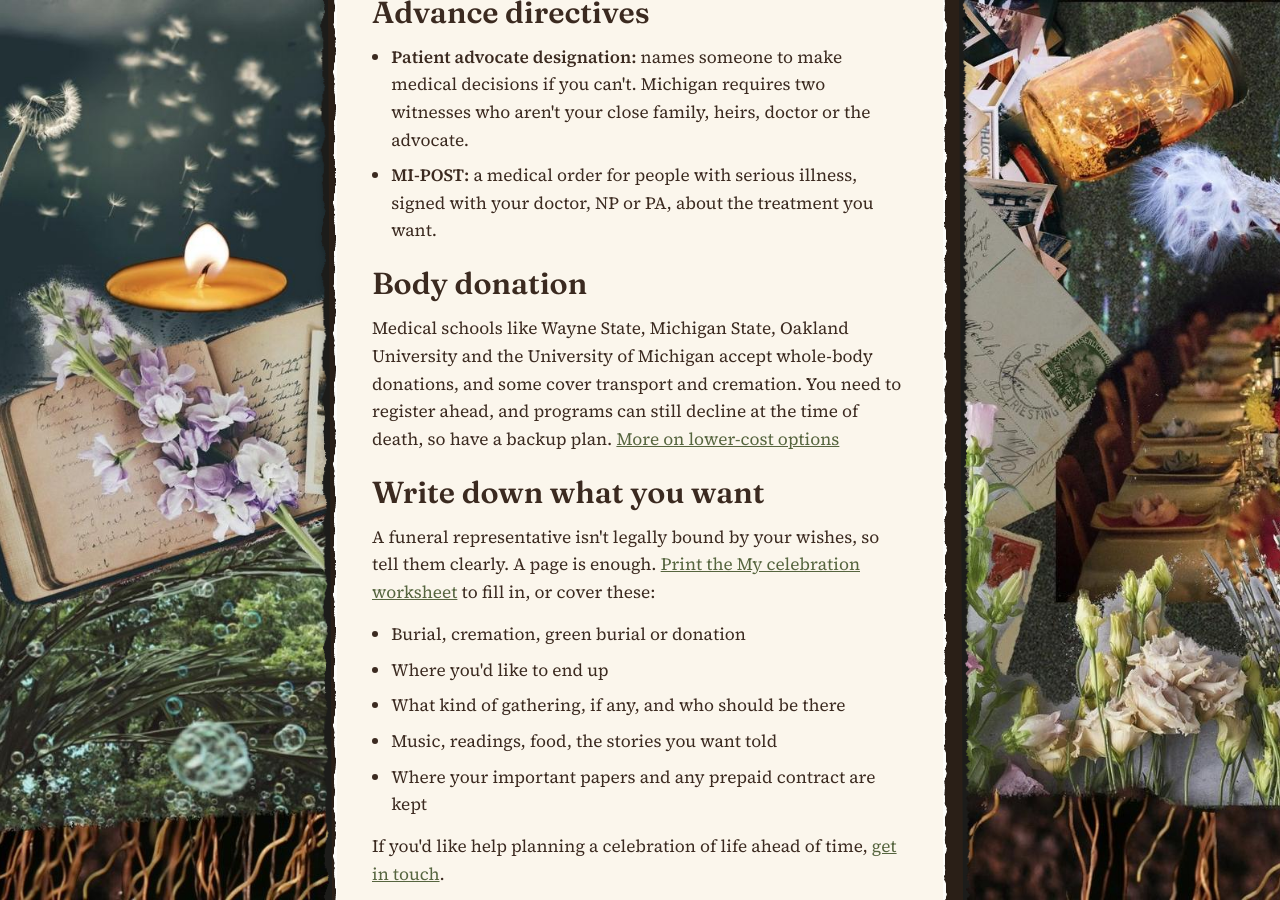
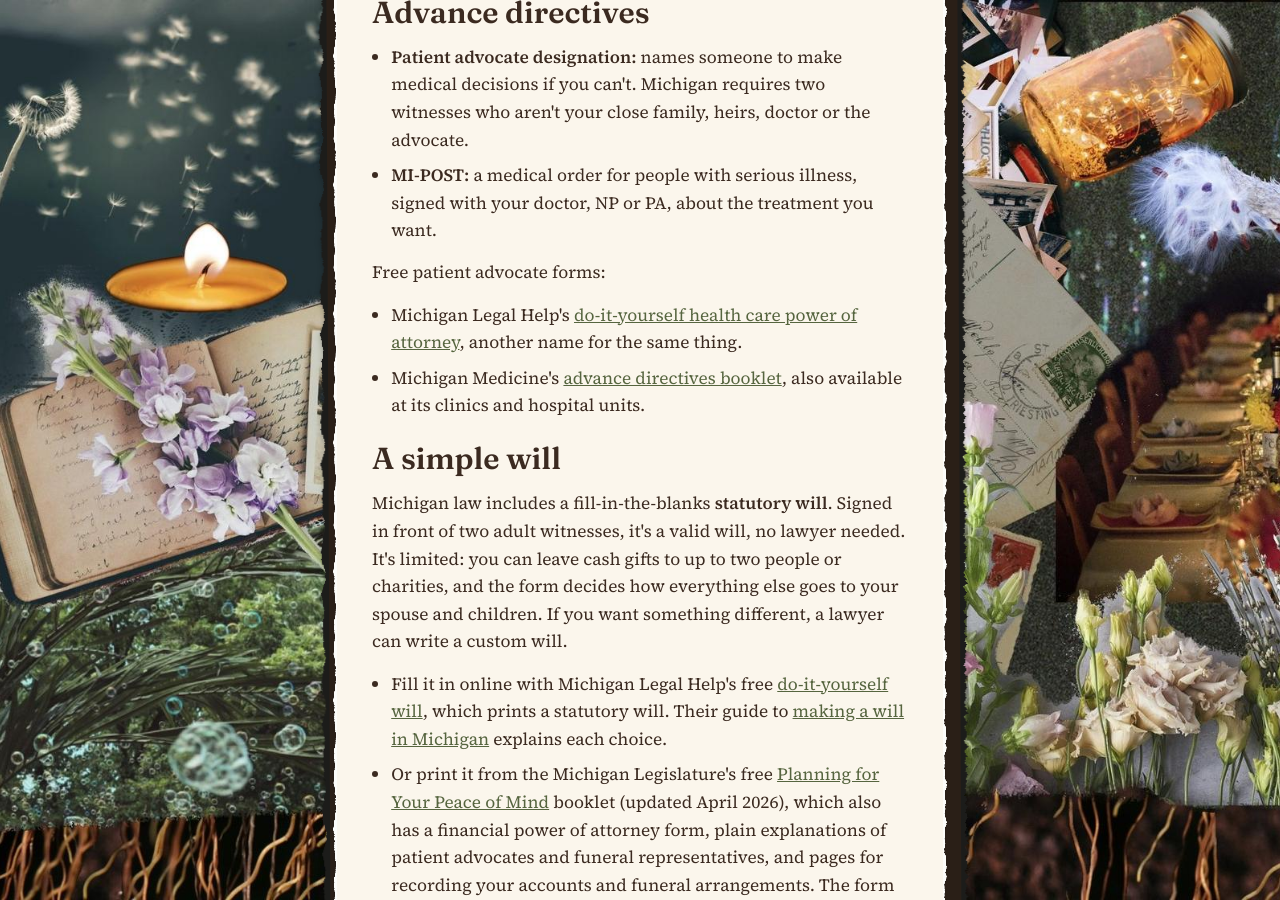
Before and after one commit to katekelley/graveandseed, a Jekyll site: the page built from resources/planning-ahead.html, in a window 1280 px wide and 900 px high, scrolled down 1526 px. Built offline with Jekyll 4.4.1, drawn with Linux system fonts in a browser that asks for light colours; some of the changed text lies outside the part shown.

Commit message:
Planning ahead: link free patient advocate forms and Michigan's statutory will
Adds Michigan Legal Help's DIY health care power of attorney and will tools,
Michigan Medicine's advance directives booklet, the Legislature's Planning for
Your Peace of Mind booklet (April 2026, includes the statutory will), and the
statute links for MCL 700.3206 and 700.2519. Notes there's still no official
funeral representative form.

Co-Authored-By: Claude Opus 5.5 <noreply@anthropic.com>
Claude-Session: https://claude.ai/code/session_011MgnuDPPcyysDfMpMHL2sF

```diff
--- a/_data/resources.yml
+++ b/_data/resources.yml
@@ -35,5 +35,5 @@
   blurb: Costco caskets, local makers, body donation, veterans and state burial help.
   url: /resources/caskets/
 - title: Planning ahead in Michigan
-  blurb: Name a funeral representative, prepaid contracts, and writing down your wishes.
+  blurb: Name a funeral representative, free will and patient advocate forms, prepaid contracts, and writing down your wishes.
   url: /resources/planning-ahead/
--- a/resources/planning-ahead.html
+++ b/resources/planning-ahead.html
@@ -4,7 +4,7 @@ title: Planning ahead in Michigan
 here: resources
 heading: Planning ahead in Michigan
 lede: A few papers that save the people you love a lot of trouble, especially if they aren't your legal next of kin.
-description: How to name a funeral representative in Michigan, what to know about prepaid funeral contracts, advance directives and writing down your wishes.
+description: How to name a funeral representative in Michigan, free patient advocate and statutory will forms, prepaid funeral contracts, and writing down your wishes.
 permalink: /resources/planning-ahead/
 ---
 <section class="prose">
@@ -17,7 +17,7 @@ permalink: /resources/planning-ahead/
     <li>You can name a backup. The person you name doesn't have to be a relative, but generally can't be someone from the funeral home or cemetery that will handle your arrangements.</li>
     <li>Give copies to the person you named and keep one with your important papers.</li>
   </ul>
-  <p class="small">Michigan doesn't publish an official form. The law is MCL 700.3206 to 700.3206b.</p>
+  <p class="small">Michigan doesn't publish an official form, so a short signed statement that meets these rules is enough. The law is <a href="https://www.legislature.mi.gov/documents/mcl/pdf/mcl-700-3206.pdf" rel="noopener">MCL 700.3206</a> to 700.3206b.</p>
 
   <h2>Prepaid funeral contracts</h2>
   <p>Michigan law protects prepaid funeral plans. The money must be held in escrow, you get a yearly statement, and the seller must be registered with the state.</p>
@@ -33,6 +33,19 @@ permalink: /resources/planning-ahead/
     <li><strong>Patient advocate designation:</strong> names someone to make medical decisions if you can't. Michigan requires two witnesses who aren't your close family, heirs, doctor or the advocate.</li>
     <li><strong>MI-POST:</strong> a medical order for people with serious illness, signed with your doctor, NP or PA, about the treatment you want.</li>
   </ul>
+  <p>Free patient advocate forms:</p>
+  <ul>
+    <li>Michigan Legal Help's <a href="https://michiganlegalhelp.org/resources/wills-and-life-planning/do-it-yourself-health-care-power-of-attorney" rel="noopener">do-it-yourself health care power of attorney</a>, another name for the same thing.</li>
+    <li>Michigan Medicine's <a href="https://patient-care.michiganmedicine.org/sites/default/files/2025-08/ADbooklet.pdf" rel="noopener">advance directives booklet</a>, also available at its clinics and hospital units.</li>
+  </ul>
+
+  <h2>A simple will</h2>
+  <p>Michigan law includes a fill-in-the-blanks <strong>statutory will</strong>. Signed in front of two adult witnesses, it's a valid will, no lawyer needed. It's limited: you can leave cash gifts to up to two people or charities, and the form decides how everything else goes to your spouse and children. If you want something different, a lawyer can write a custom will.</p>
+  <ul>
+    <li>Fill it in online with Michigan Legal Help's free <a href="https://michiganlegalhelp.org/resources/wills-and-life-planning/do-it-yourself-will" rel="noopener">do-it-yourself will</a>, which prints a statutory will. Their guide to <a href="https://michiganlegalhelp.org/resources/wills-and-life-planning/making-will-michigan" rel="noopener">making a will in Michigan</a> explains each choice.</li>
+    <li>Or print it from the Michigan Legislature's free <a href="https://www.legislature.mi.gov/Publications/PeaceofMind.pdf" rel="noopener">Planning for Your Peace of Mind</a> booklet (updated April 2026), which also has a financial power of attorney form, plain explanations of patient advocates and funeral representatives, and pages for recording your accounts and funeral arrangements. The form is also in the law itself, <a href="https://www.legislature.mi.gov/documents/mcl/pdf/mcl-700-2519.pdf" rel="noopener">MCL 700.2519</a>.</li>
+  </ul>
+  <p class="small">A will may not be found or read until after the funeral, so keep your funeral representative and wishes somewhere your people can get to quickly.</p>
 
   <h2>Body donation</h2>
   <p>Medical schools like Wayne State, Michigan State, Oakland University and the University of Michigan accept whole-body donations, and some cover transport and cremation. You need to register ahead, and programs can still decline at the time of death, so have a backup plan. <a href="/resources/caskets/">More on lower-cost options</a></p>
@@ -48,5 +61,5 @@ permalink: /resources/planning-ahead/
   </ul>
   <p>If you'd like help planning a celebration of life ahead of time, <a href="/contact/">get in touch</a>.</p>
 
-  <p class="small">This is general information, not legal advice. Checked November 2026. Sources include Michigan law (MCL 700.3206, 700.5506, 328.223, 328.225), LARA and the Michigan Attorney General. Spot an error? Email {{ site.data.content.email }}.</p>
+  <p class="small">This is general information, not legal advice. Checked November 2026. Sources include Michigan law (MCL 700.2519, 700.3206, 700.5506, 328.223, 328.225), the Michigan Legislature, Michigan Legal Help, LARA and the Michigan Attorney General. Spot an error? Email {{ site.data.content.email }}.</p>
 </section>
```
